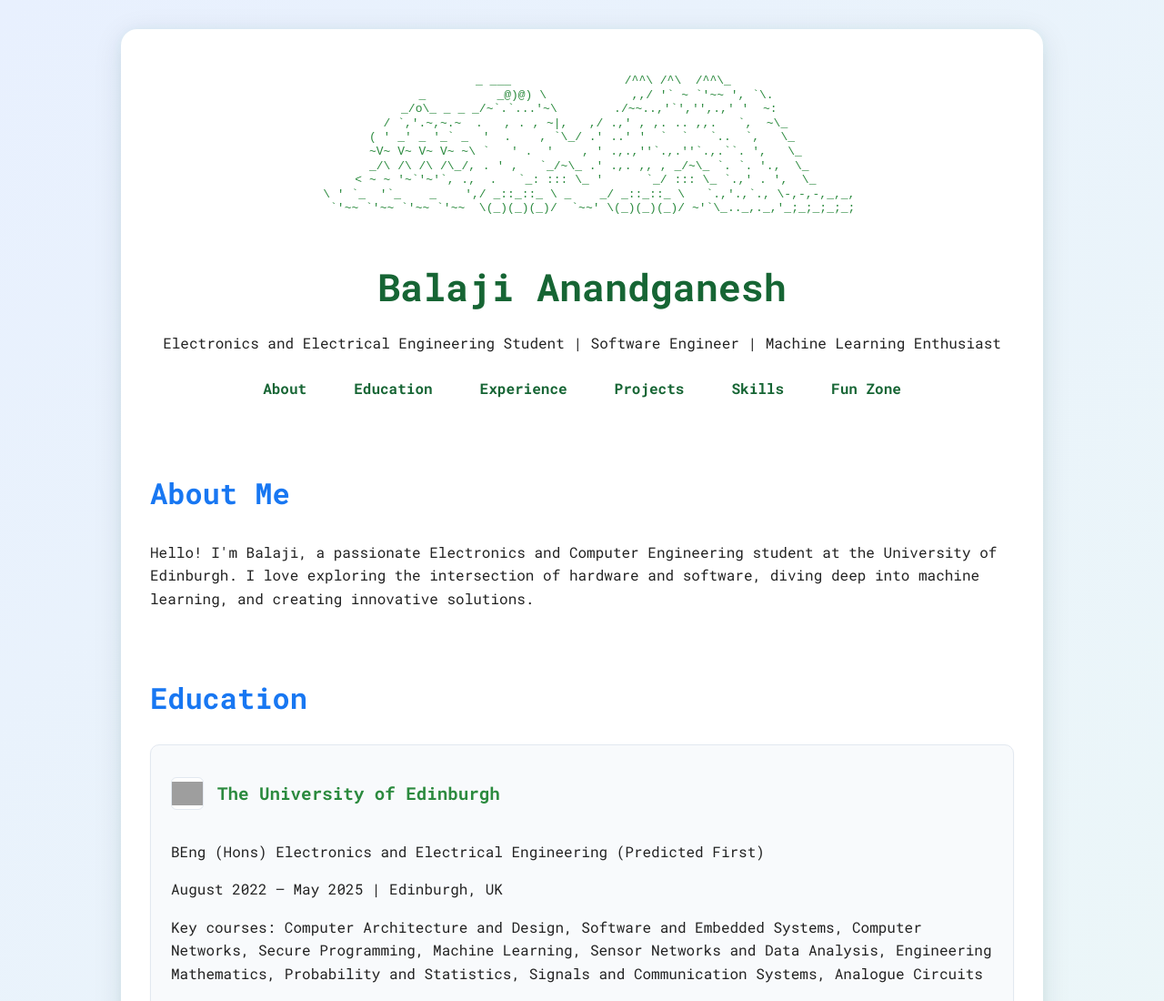
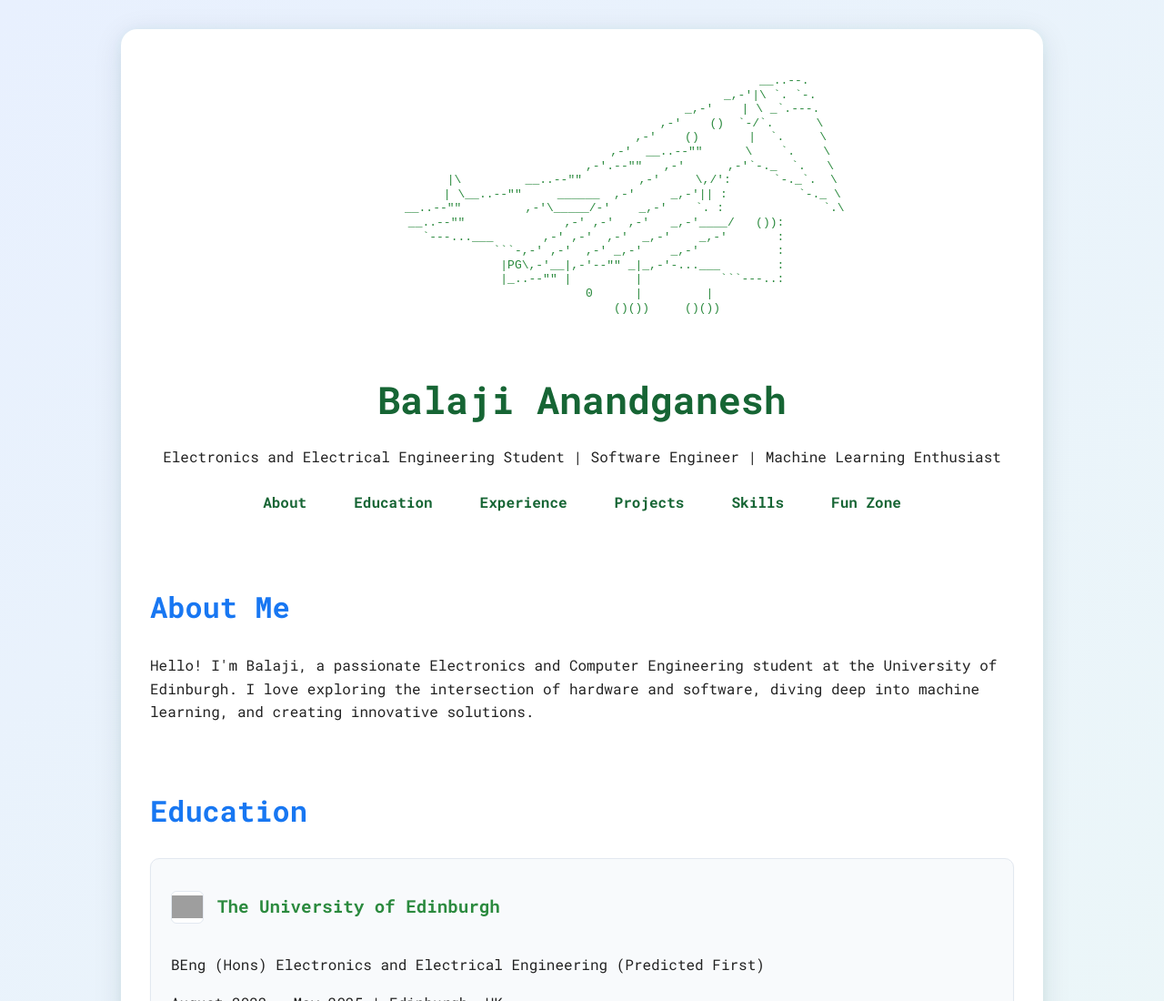
Before and after one commit to flexs2n/balajianandganesh, a plain HTML site: page index.html in a window 1280 px wide. Shown: the top 1100 px of the page at 91% size. Drawn offline with Linux system fonts and the light colour scheme; grey boxes are pictures that could not be loaded.

Commit message:
Update index.html

````diff
--- a/index.html
+++ b/index.html
@@ -187,16 +187,24 @@
     <div id="canvas">
         <header>
             <pre class="ascii-art">
-      _ ___                /^^\ /^\  /^^\_
-    _          _@)@) \            ,,/ '` ~ `'~~ ', `\.
-  _/o\_ _ _ _/~`.`...'~\        ./~~..,'`','',.,' '  ~:
- / `,'.~,~.~  .   , . , ~|,   ,/ .,' , ,. .. ,,.   `,  ~\_
-( ' _' _ '_` _  '  .    , `\_/ .' ..' '  `  `   `..  `,   \_
- ~V~ V~ V~ V~ ~\ `   ' .  '    , ' .,.,''`.,.''`.,.``. ',   \_
-  _/\ /\ /\ /\_/, . ' ,   `_/~\_ .' .,. ,, , _/~\_ `. `. '.,  \_
- < ~ ~ '~`'~'`, .,  .   `_: ::: \_ '      `_/ ::: \_ `.,' . ',  \_
-  \ ' `_  '`_    _    ',/ _::_::_ \ _    _/ _::_::_ \   `.,'.,`., \-,-,-,_,_,
-   `'~~ `'~~ `'~~ `'~~  \(_)(_)(_)/  `~~' \(_)(_)(_)/ ~'`\_.._,._,'_;_;_;_;_;
+                                                         __..--.
+                                                     _,-'|\ `. `-.
+                                                _,-'    | \ _`.---.
+                                             ,-'    ()  `-/`.      \
+                                          ,-'    ()       |  `.     \
+                                       ,-'  __..--""      \    `.    \
+                                    ,-'.--""   ,-'      ,-'`-._  `.   \
+                 |\         __..--""        ,-'     \,/':      `-._`.  \
+                 | \__..--""     ______  ,-'     _,-'|| :          `-._ \
+            __..--""         ,-'\_____/-'    _,-'    `. :              `.\
+    __..--""              ,-' ,-'  ,-'   _,-'____/   ()):
+      `---...___       ,-' ,-'  ,-'  _,-'    _,-'       :
+                ```-,-' ,-'  ,-' _,-'    _,-'           :
+                 |PG\,-'__|,-'--"" _|_,-'-...___        :
+                 |_..--"" |         |           ```---..:
+                   0      |         |
+                        ()())     ()())
+
             </pre>
             <h1>Balaji Anandganesh</h1>
             <p>Electronics and Electrical Engineering Student | Software Engineer | Machine Learning Enthusiast</p>
````
